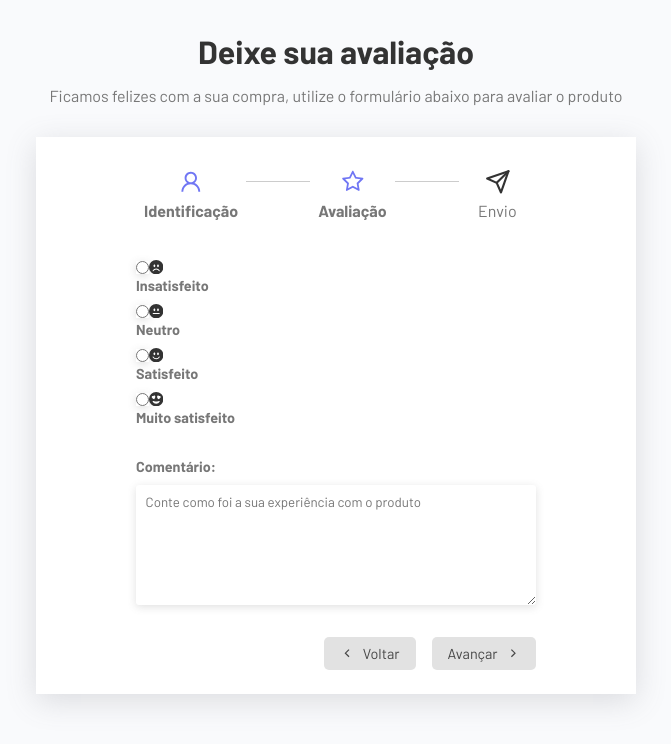
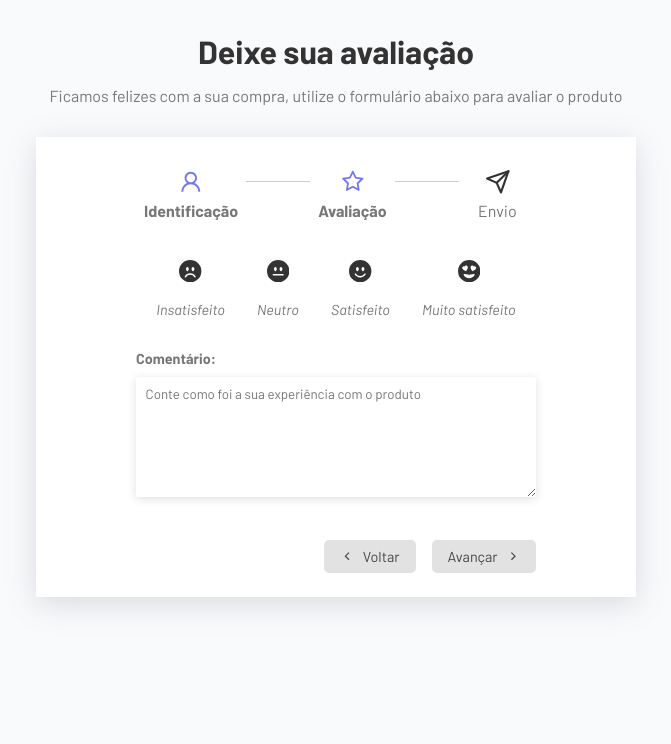
Before and after one commit to CoderLuizF/Multi-Step-Login, a React (Vite) app: page / in a window 1280 px wide. Both pictures are taken after typing "Sample", "name@example.com" into the empty fields and a click on the button "Avançar". Shown: the top 744 px of the page, without its empty margins (304-975 px from the left). Built offline with nearby package versions, Linux system fonts and the light colour scheme.

Commit message:
style: complete styles for ReviewForm component

```diff
--- /dev/null
+++ b/src/components/ReviewForm.css
@@ -0,0 +1,38 @@
+.form-control.score-container {
+  flex-direction: row;
+  gap: 2rem;
+  justify-content: center;
+}
+
+.score-container svg {
+  font-size: 1.4rem;
+  cursor: pointer;
+  transition: 0.3s;
+}
+
+.score-container svg:hover {
+  fill: #7076f4;
+}
+
+.score-container input:checked ~ svg {
+  fill: #7076f4;
+}
+
+.radio-container {
+  text-align: center;
+  position: relative;
+}
+
+.radio-container input {
+  opacity: 0;
+  position: absolute;
+  top: 15px;
+  left: 30px;
+}
+
+.radio-container p {
+  font-style: italic;
+  font-weight: 400;
+  font-size: 0.9rem;
+  margin-top: 1rem;
+}
--- a/src/components/ReviewForm.jsx
+++ b/src/components/ReviewForm.jsx
@@ -5,6 +5,7 @@ import {
   BsFillEmojiNeutralFill,
   BsFillEmojiFrownFill,
 } from "react-icons/bs";
+import "./ReviewForm.css";
 
 const ReviewForm = () => {
   return (
```
